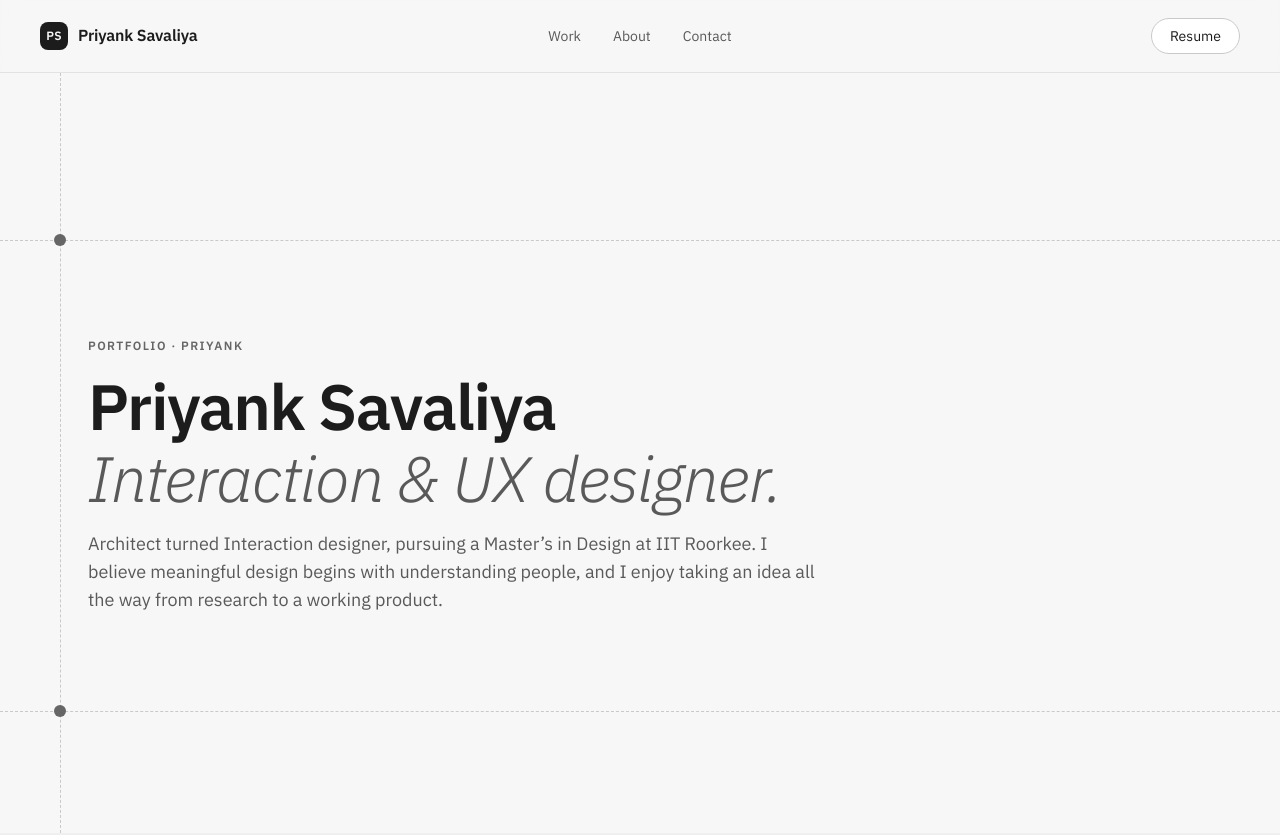
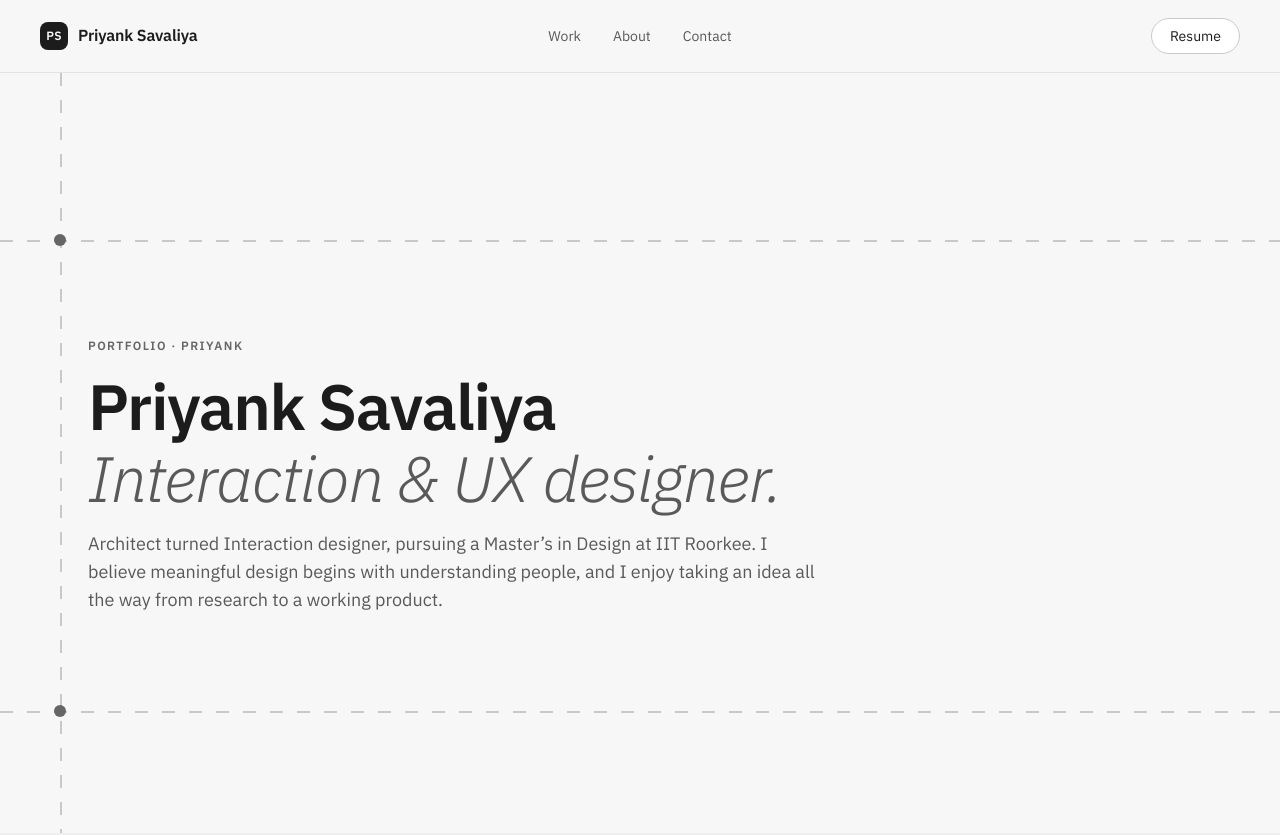
Before and after one commit to designbypriyank/portfolio-site, an Astro site: page / in a window 1280 px wide. Shown: the top 835 px of the page. Built offline with nearby package versions, Linux system fonts and the light colour scheme; Astro itself is replaced by a stand-in of ours.

Commit message:
Home hero: dashed guide lines at 3x dash length
Co-Authored-By: Claude Opus 5.5 <noreply@anthropic.com>
Claude-Session: https://claude.ai/code/session_01PcSsmbHZUzsNVc2fAtUKXZ

```diff
--- a/src/pages/index.astro
+++ b/src/pages/index.astro
@@ -74,12 +74,14 @@ import projects from "../data/projects.json";
   /* ---------- Hero ---------- */
   .hero { position: relative; overflow: hidden; padding: 56px 0 64px; }
   .grid-lines { position: absolute; inset: 0; pointer-events: none; }
-  .grid-lines .h { position: absolute; left: 0; right: 0; border-top: 1.5px dashed var(--line-strong); }
+  /* Dashes drawn as gradients so their length can be set (13.5px dash / 13.5px gap, 3× a default dashed border) */
+  .grid-lines { --dash: 13.5px; }
+  .grid-lines .h { position: absolute; left: 0; right: 0; height: 1.5px; background: repeating-linear-gradient(90deg, var(--line-strong) 0 var(--dash), transparent var(--dash) calc(2 * var(--dash))); }
   .grid-lines .h1 { top: 22%; }
   .grid-lines .h2 { top: 84%; }
   /* vertical rule + dots sit 28px left of the container edge */
   .grid-lines .v, .grid-lines .dot { --edge: calc((100% - min(var(--container), 100% - 2 * var(--margin))) / 2); }
-  .grid-lines .v { position: absolute; top: 0; bottom: 0; left: calc(var(--edge) - 28px); border-left: 1.5px dashed var(--line-strong); }
+  .grid-lines .v { position: absolute; top: 0; bottom: 0; left: calc(var(--edge) - 28px); width: 1.5px; background: repeating-linear-gradient(180deg, var(--line-strong) 0 var(--dash), transparent var(--dash) calc(2 * var(--dash))); }
   .grid-lines .dot { position: absolute; width: 12px; height: 12px; border-radius: 50%; background: var(--muted); left: calc(var(--edge) - 34px); transform: translateY(-50%); }
   .grid-lines .d1 { top: 22%; }
   .grid-lines .d2 { top: 84%; }
```
